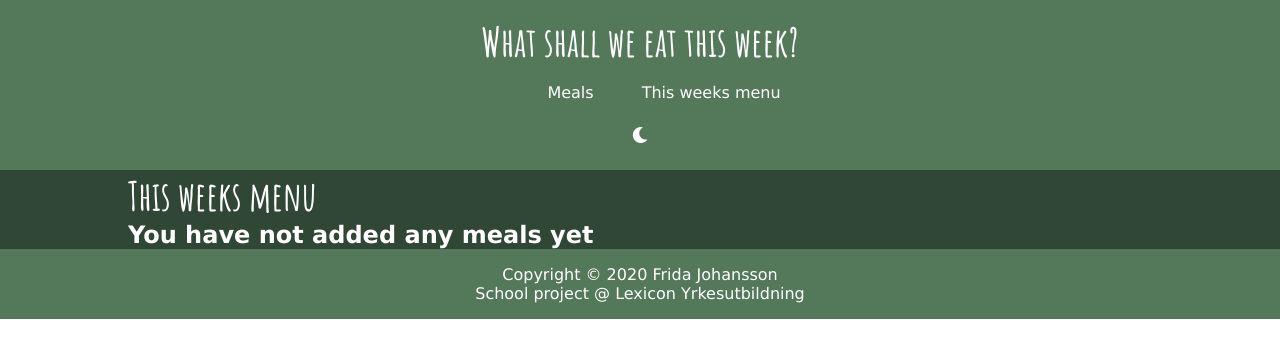
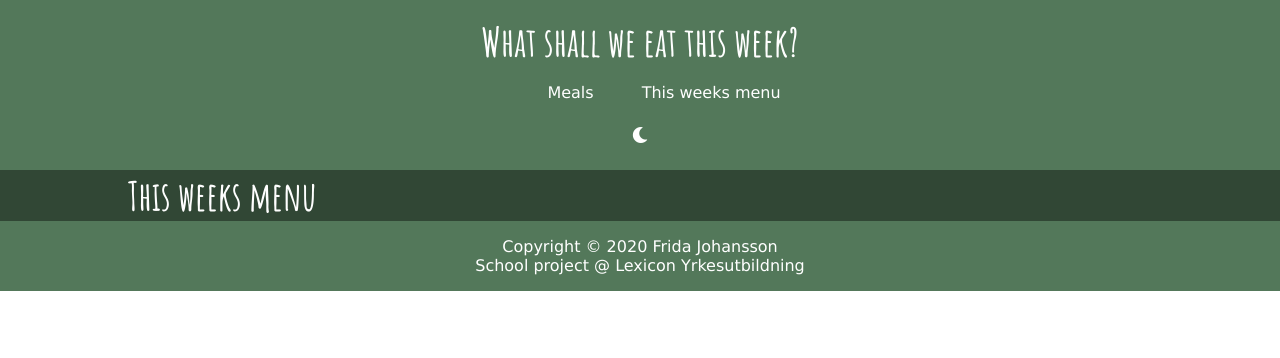
Before and after one commit to johanssonfridamaria/meals-of-the-week-app, a Vue app: page /menu in a window 1280 px wide. Shown: the top 358 px of the page. Built offline with nearby package versions, Linux system fonts and the light colour scheme.

Commit message:
updated the minusclick event

```diff
--- a/src/views/ThisWeeksMenu.vue
+++ b/src/views/ThisWeeksMenu.vue
@@ -3,14 +3,14 @@
     <h1>This weeks menu</h1>
 
     <div class="d-flex row-wrap">
-      <div v-if="menu">
+      <div v-if="!menu">
         <h2>You have not added any meals yet</h2>
       </div>
       <mealCard v-else
         v-for="meal in menu"
         :key="meal.id"
         :meal="meal"
-        @minusClick="delFromMenu(meal)"
+        @minusClick="delFromMenu(meal.id)"
       />
     </div>
   </div>
```
